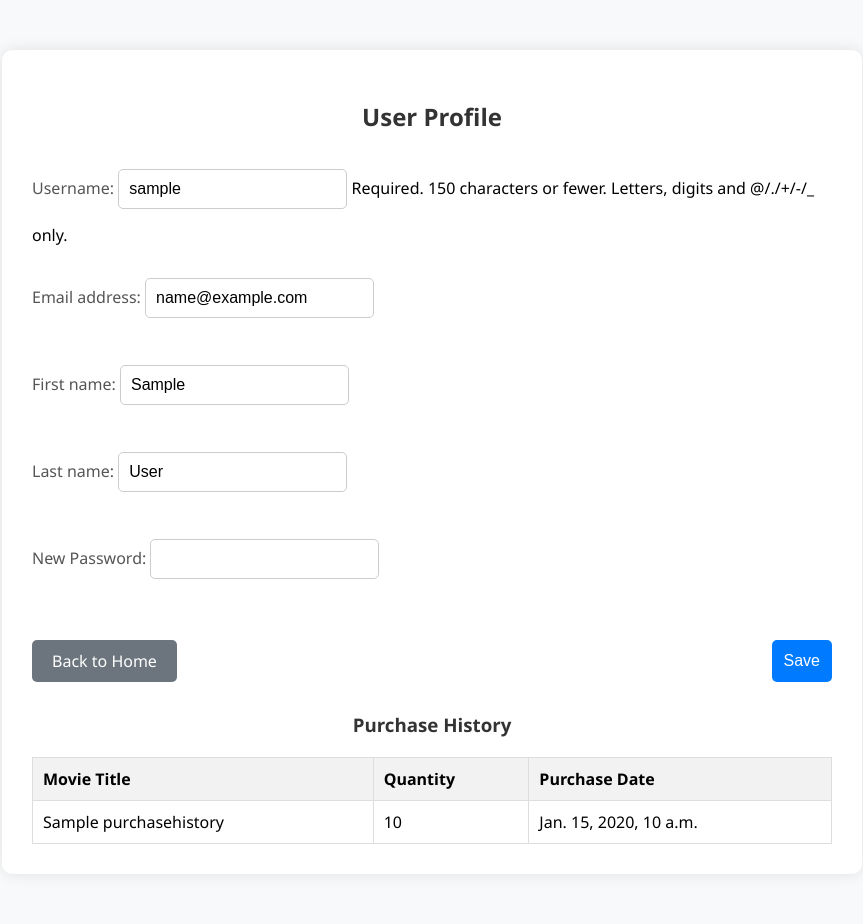
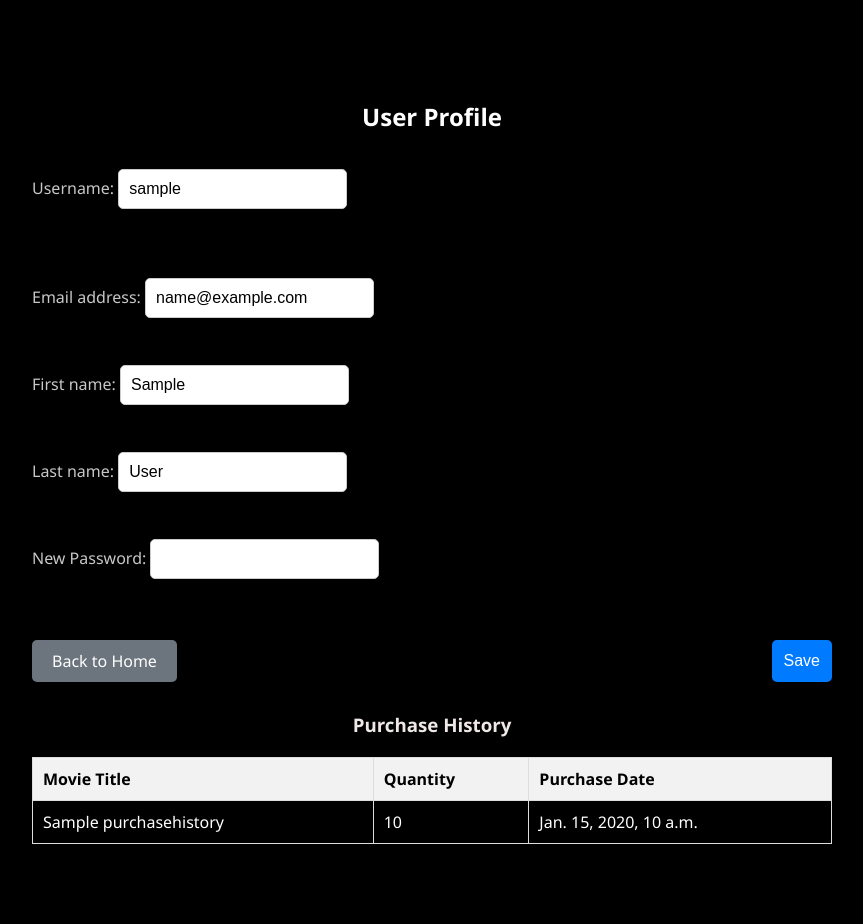
Before and after one commit to sinh2206/Website-Phim, a Django app: page /user/settings/ in a window 1280 px wide. Shown: the whole page, without its empty margins (208-1071 px from the left). Run offline with Django 3.2, Linux system fonts and the light colour scheme; a user stored in the database is signed in; tables that the repository leaves empty hold one stand-in row (values such as "Sample post").

Commit message:
Add files via upload

```diff
--- a/movie/templates/pay.html
+++ b/movie/templates/pay.html
@@ -9,21 +9,21 @@
     <style>
         body {
             font-family: 'Segoe UI', Tahoma, Geneva, Verdana, sans-serif;
-            background-color: #f8f9fa;
+            background-color: #0a0000;
             margin: 0;
             padding: 0;
         }
         .container {
             max-width: 800px;
             margin: 50px auto;
-            background-color: #fff;
+            background-color: #000;
             padding: 20px;
             box-shadow: 0 0 15px rgba(0, 0, 0, 0.1);
             border-radius: 10px;
         }
         h2 {
             text-align: center;
-            color: #333;
+            color: #fff;
         }
         .movies-container {
             display: flex;
--- a/movie/templates/user_settings.html
+++ b/movie/templates/user_settings.html
@@ -7,21 +7,21 @@
     <style>
         body {
             font-family: 'Segoe UI', Tahoma, Geneva, Verdana, sans-serif;
-            background-color: #f8f9fa;
+            background-color: #000;
             margin: 0;
             padding: 0;
         }
         .profile-container {
             max-width: 800px;
             margin: 50px auto;
-            background-color: #fff;
+            background-color: #000;
             padding: 30px;
             box-shadow: 0 0 15px rgba(0, 0, 0, 0.1);
             border-radius: 10px;
         }
         .profile-container h2 {
             text-align: center;
-            color: #333;
+            color: #fff;
             margin-bottom: 20px;
         }
         .profile-container form {
@@ -30,7 +30,7 @@
         }
         .profile-container label {
             margin: 10px 0 5px;
-            color: #555;
+            color: #c9c7c7;
         }
         .profile-container input,
         .profile-container textarea {
@@ -78,7 +78,7 @@
         }
         .purchase-history h3 {
             text-align: center;
-            color: #333;
+            color: #f0e7e7;
             margin-bottom: 20px;
         }
         .purchase-history table {
@@ -89,9 +89,11 @@
             padding: 10px;
             border: 1px solid #ddd;
             text-align: left;
+            color: #fff;
         }
         .purchase-history th {
             background-color: #f2f2f2;
+            color: #000;
         }
     </style>
 </head>
```
